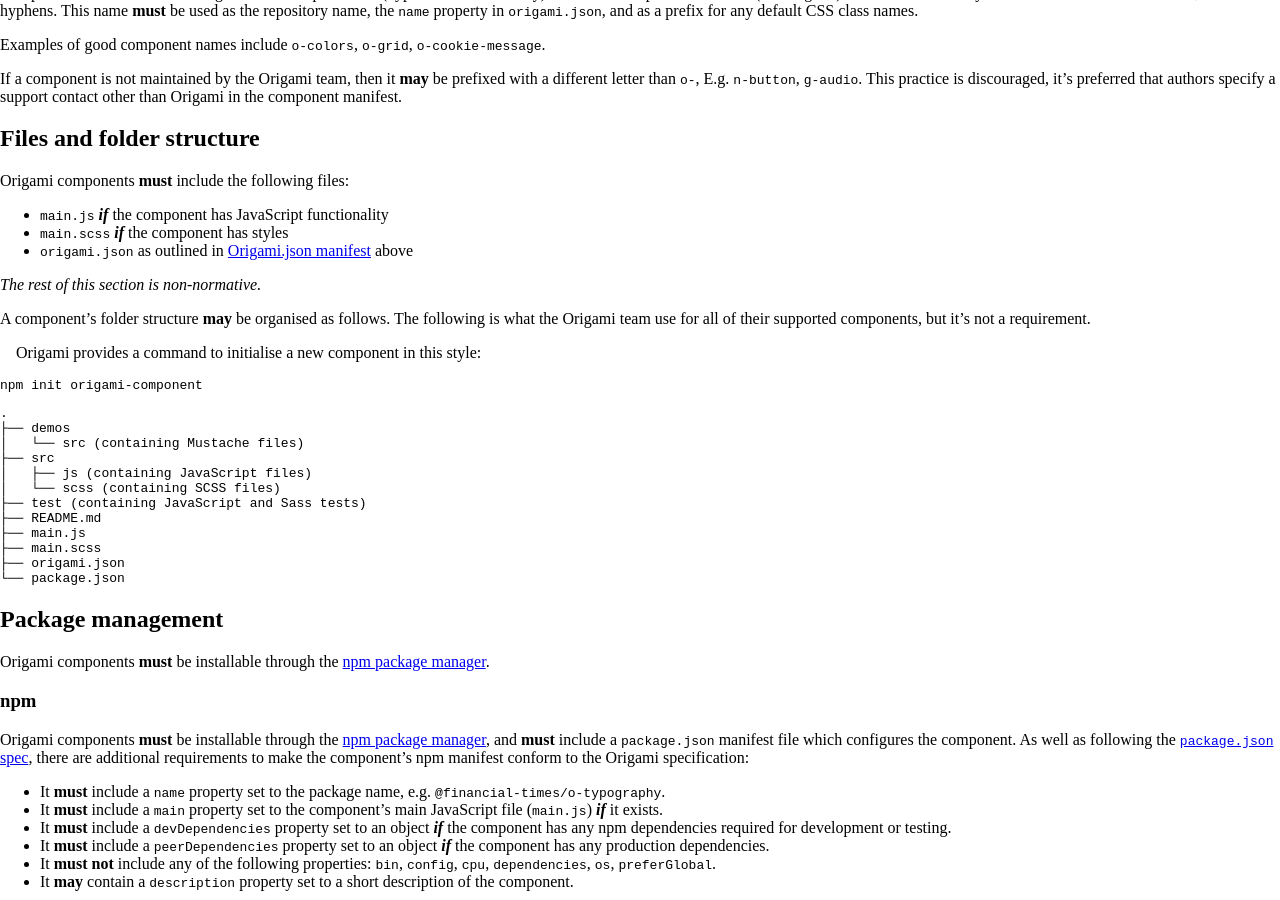
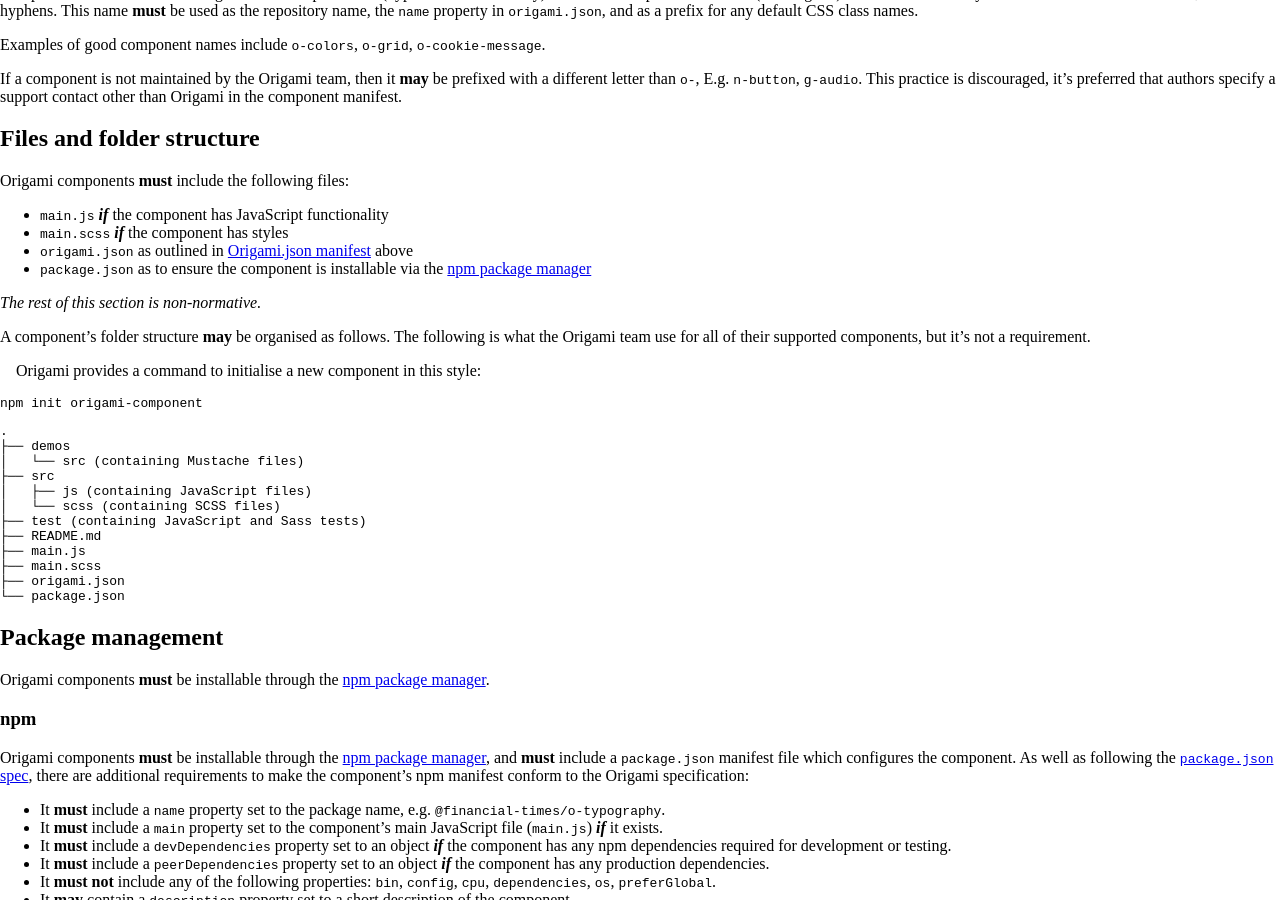
Before and after one commit to Financial-Times/origami-website, a Jekyll site: the page built from _specification-v1/components.md, in a window 1280 px wide and 900 px high, scrolled down 740 px. Built offline with Jekyll 4.4.1, drawn with Linux system fonts in a browser that asks for light colours; a style sheet for code colours, icons or effects is not loaded.

Commit message:
Require a package.json file to exist for every Origami component

```diff
--- a/_specification-v1/components.md
+++ b/_specification-v1/components.md
@@ -46,6 +46,7 @@ Origami components **must** include the following files:
   - `main.js` **_if_** the component has JavaScript functionality
   - `main.scss` **_if_** the component has styles
   - `origami.json` as outlined in [Origami.json manifest](#origamijson-manifest) above
+  - `package.json` as to ensure the component is installable via the <a href="https://npmjs.com/" class="o-typography-link--external">npm package manager</a>
 
 _The rest of this section is non-normative._
 
```
